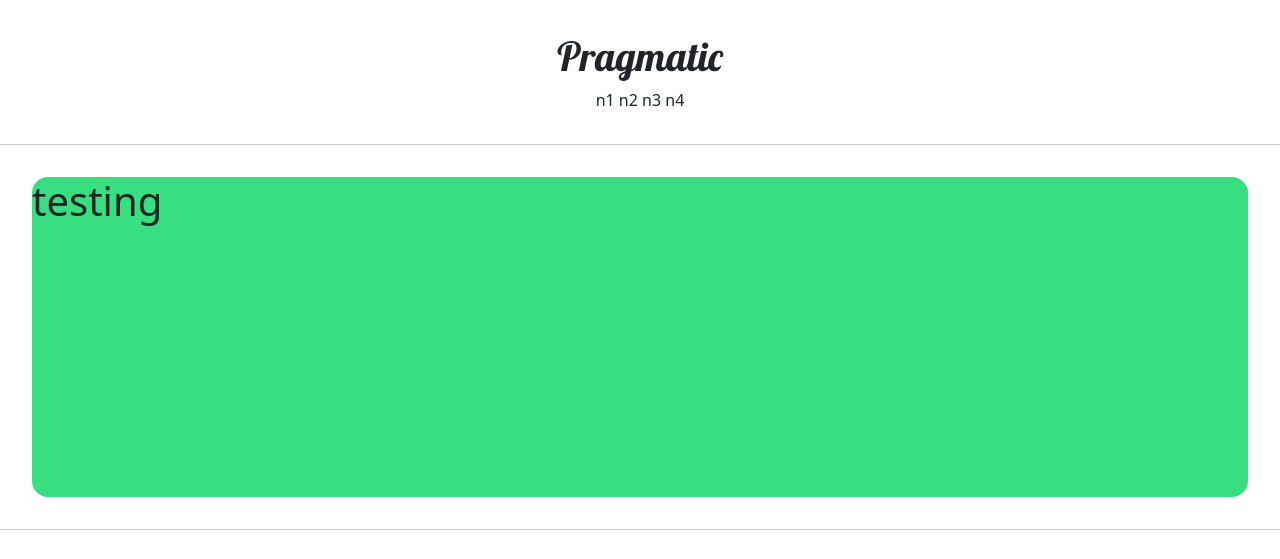
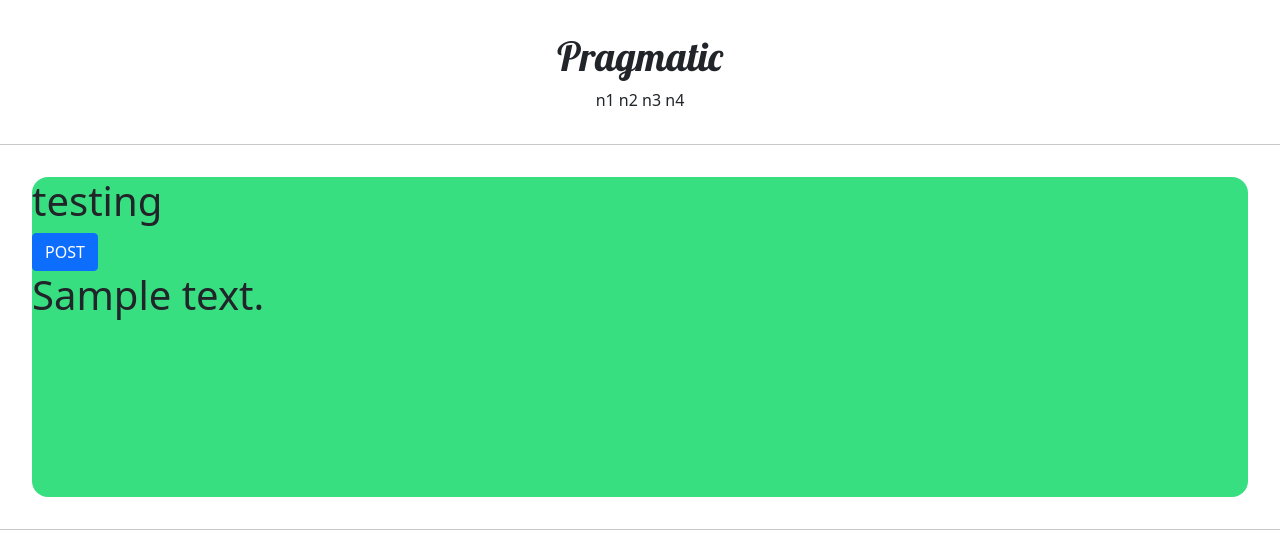
Before and after one commit to jiun-dev/pragmatic, a Django app: template accountapp/templates/accountapp/hello_world.html in a window 1280 px wide. Shown: the top 559 px of the page. Run offline with Django 3.2, Linux system fonts and the light colour scheme; the template is opened without the code that fills it: most values are stand-ins (such as "Sample title", 1, 10 or a date in 2020).

Commit message:
get post

```diff
--- a/accountapp/templates/accountapp/hello_world.html
+++ b/accountapp/templates/accountapp/hello_world.html
@@ -10,6 +10,15 @@
             testing
         </h1>
 
+        <form action="/account/hello_world/" method="post">
+            {% csrf_token %}
+            <input type="submit" class="btn btn-primary" value="POST">
+        </form>
+
+        <h1>
+            {{ text }}
+        </h1>
+
         <div></div>
         <div></div>
         <div></div>
--- a/accountapp/views.py
+++ b/accountapp/views.py
@@ -4,4 +4,7 @@ from django.shortcuts import render
 # Create your views here.
 
 def hello_world(request):
-    return render(request, 'accountapp/hello_world.html')
+    if request.method == "POST":
+        return render(request, 'accountapp/hello_world.html', context={'text': 'POST method'})
+    else:
+        return render(request, 'accountapp/hello_world.html', context={'text': 'GET method'})
```
